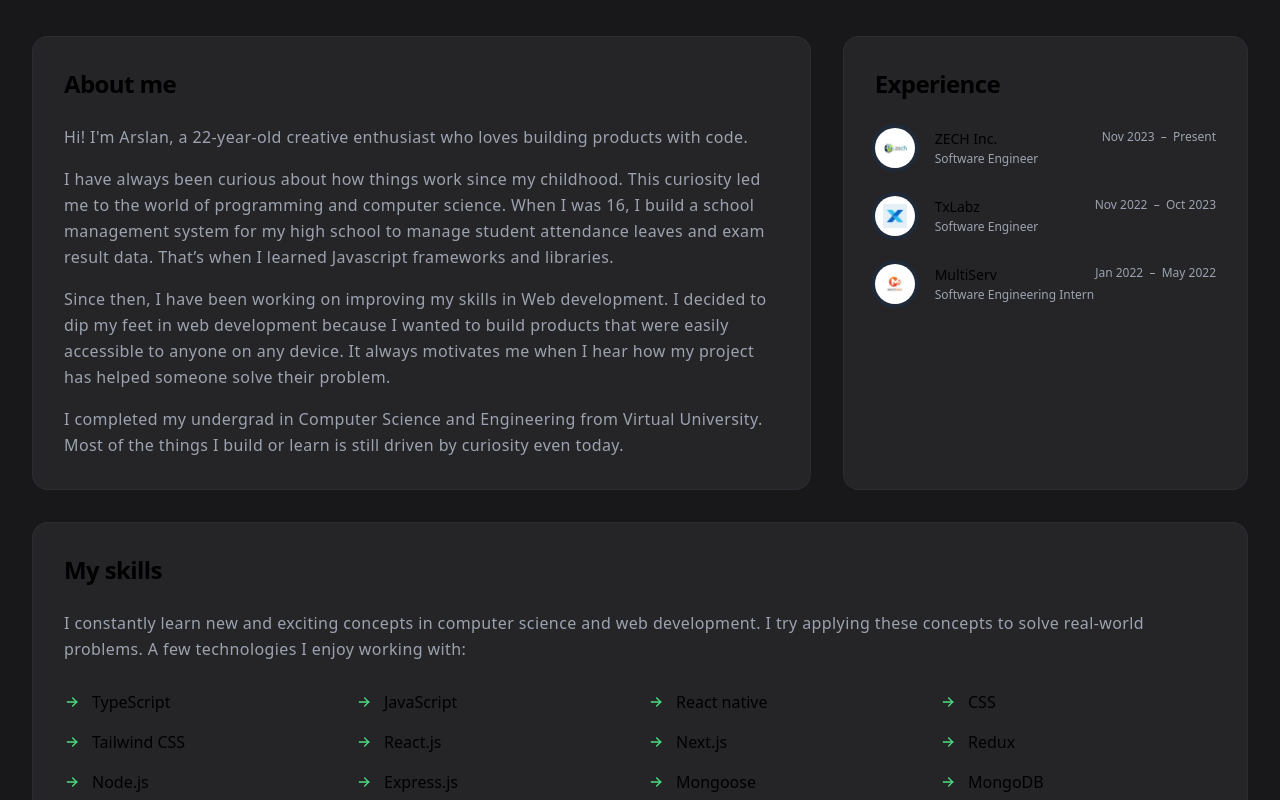
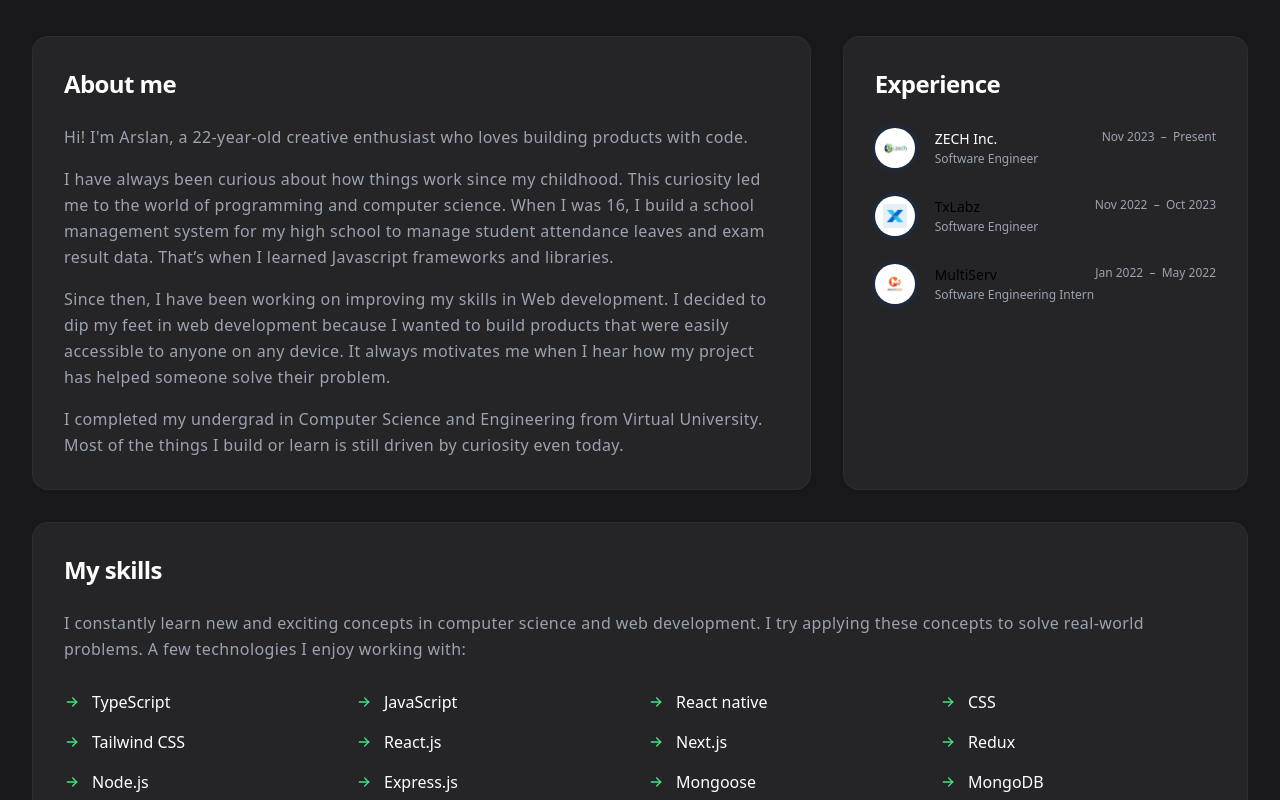
Before and after one commit to Arslan-chaudhry99/new-portfolio, a Next.js app: page / in a window 1280 px wide. Shown: the part 1140-1940 px from the top of the page. Built offline with nearby package versions, Linux system fonts and the light colour scheme.

Commit message:
Add missing colors

```diff
--- a/app/page.tsx
+++ b/app/page.tsx
@@ -226,7 +226,7 @@ export default function Page() {
                 >
                   <div className="absolute inset-0 bg-dots fade-y opacity-70"></div>
                   <div className="relative">
-                    <h2 className="text-2xl font-semibold tracking-tight">
+                    <h2 className="text-2xl font-semibold tracking-tight !text-white">
                       About me
                     </h2>
                     <div className="mt-6 space-y-4 tracking-wide leading-relaxed text-gray-400 font-medium">
@@ -266,7 +266,7 @@ export default function Page() {
                   <div className="lg:hidden text-center absolute inset-x-0 bottom-0 h-32 bg-gradient-to-b from-transparent to-75% to-[#1E1E21] rounded-b-2xl">
                     <button
                       style={{ background: "rgba(39, 39, 42, .9) !important" }}
-                      className="inline-flex items-center gap-1 group/button rounded-full hover:scale-105 focus:outline-none transition ring-offset-gray-900  shadow-xl shadow-black/20 ring-1 [&:not(:focus)]:ring-inset ring-gray-700/30 hover:bg-gray-700/70 focus:ring-gray-600 focus:ring-offset-2 text-sm font-medium px-4 py-2 mt-14"
+                      className="inline-flex items-center gap-1 group/button rounded-full hover:scale-105 focus:outline-none transition ring-offset-gray-900  shadow-xl shadow-black/20 ring-1 [&:not(:focus)]:ring-inset ring-gray-700/30 hover:bg-gray-700/70 focus:ring-gray-600 focus:ring-offset-2 text-sm font-medium px-4 py-2 mt-14 !text-white"
                       onClick={() => {
                         setReadMore(!readMore);
                       }}
@@ -281,7 +281,7 @@ export default function Page() {
                 >
                   <div className="absolute inset-0 bg-dots fade-y opacity-70"></div>
                   <div className="relative">
-                    <h2 className="text-2xl font-semibold tracking-tight">
+                    <h2 className="text-2xl font-semibold tracking-tight !text-white">
                       Experience
                     </h2>
 
@@ -302,7 +302,7 @@ export default function Page() {
                             <div className="ml-5">
                               <div className="flex flex-col-reverse items-start sm:flex-row justify-between gap-2 sm:gap-4">
                                 <a
-                                  className="font-medium text-sm hover:bg-gray-700 px-2 -ml-2 py-0.5 -my-0.5 rounded-full transition-colors"
+                                  className="font-medium text-sm hover:bg-gray-700 px-2 -ml-2 py-0.5 -my-0.5 rounded-full transition-colors !text-white"
                                   href="https://www.linkedin.com/company/zech-inc/"
                                   target="_blank"
                                   rel="noopener noreferrer"
@@ -399,7 +399,7 @@ export default function Page() {
               >
                 <div className="absolute inset-0 bg-dots fade-y opacity-70"></div>
                 <div className="relative flex flex-col items-start h-full">
-                  <h2 className="text-2xl font-semibold tracking-tight">
+                  <h2 className="text-2xl font-semibold tracking-tight !text-white">
                     My skills
                   </h2>
                   <p className="mt-6 space-y-4 tracking-wide leading-relaxed text-gray-400 font-medium">
@@ -409,7 +409,7 @@ export default function Page() {
                     working with:
                   </p>
                   <ul className="w-full grid sm:grid-cols-2 md:grid-cols-3 lg:grid-cols-4 gap-4 mt-7 font-medium">
-                    <li className="flex items-center gap-3 group">
+                    <li className="flex items-center gap-3 group !text-white">
                       <svg
                         xmlns="http://www.w3.org/2000/svg"
                         width="24"
@@ -428,7 +428,7 @@ export default function Page() {
                       </svg>
                       TypeScript
                     </li>
-                    <li className="flex items-center gap-3 group">
+                    <li className="flex items-center gap-3 group !text-white">
                       <svg
                         xmlns="http://www.w3.org/2000/svg"
                         width="24"
@@ -447,7 +447,7 @@ export default function Page() {
                       </svg>
                       JavaScript
                     </li>
-                    <li className="flex items-center gap-3 group">
+                    <li className="flex items-center gap-3 group !text-white">
                       <svg
                         xmlns="http://www.w3.org/2000/svg"
                         width="24"
@@ -466,7 +466,7 @@ export default function Page() {
                       </svg>
                       React native
                     </li>
-                    <li className="flex items-center gap-3 group">
+                    <li className="flex items-center gap-3 group !text-white">
                       <svg
                         xmlns="http://www.w3.org/2000/svg"
                         width="24"
@@ -485,7 +485,7 @@ export default function Page() {
                       </svg>
                       CSS
                     </li>
-                    <li className="flex items-center gap-3 group">
+                    <li className="flex items-center gap-3 group !text-white">
                       <svg
                         xmlns="http://www.w3.org/2000/svg"
                         width="24"
@@ -504,7 +504,7 @@ export default function Page() {
                       </svg>
                       Tailwind CSS
                     </li>
-                    <li className="flex items-center gap-3 group">
+                    <li className="flex items-center gap-3 group !text-white">
                       <svg
                         xmlns="http://www.w3.org/2000/svg"
                         width="24"
@@ -523,7 +523,7 @@ export default function Page() {
                       </svg>
                       React.js
                     </li>
-                    <li className="flex items-center gap-3 group">
+                    <li className="flex items-center gap-3 group !text-white">
                       <svg
                         xmlns="http://www.w3.org/2000/svg"
                         width="24"
@@ -542,7 +542,7 @@ export default function Page() {
                       </svg>
                       Next.js
                     </li>
-                    <li className="flex items-center gap-3 group">
+                    <li className="flex items-center gap-3 group !text-white">
                       <svg
                         xmlns="http://www.w3.org/2000/svg"
                         width="24"
@@ -561,7 +561,7 @@ export default function Page() {
                       </svg>
                       Redux
                     </li>
-                    <li className="flex items-center gap-3 group">
+                    <li className="flex items-center gap-3 group !text-white">
                       <svg
                         xmlns="http://www.w3.org/2000/svg"
                         width="24"
@@ -580,7 +580,7 @@ export default function Page() {
                       </svg>
                       Node.js
                     </li>
-                    <li className="flex items-center gap-3 group">
+                    <li className="flex items-center gap-3 group !text-white">
                       <svg
                         xmlns="http://www.w3.org/2000/svg"
                         width="24"
@@ -599,7 +599,7 @@ export default function Page() {
                       </svg>
                       Express.js
                     </li>
-                    <li className="flex items-center gap-3 group">
+                    <li className="flex items-center gap-3 group !text-white">
                       <svg
                         xmlns="http://www.w3.org/2000/svg"
                         width="24"
@@ -618,7 +618,7 @@ export default function Page() {
                       </svg>
                       Mongoose
                     </li>
-                    <li className="flex items-center gap-3 group">
+                    <li className="flex items-center gap-3 group !text-white">
                       <svg
                         xmlns="http://www.w3.org/2000/svg"
                         width="24"
@@ -637,7 +637,7 @@ export default function Page() {
                       </svg>
                       MongoDB
                     </li>
-                    <li className="flex items-center gap-3 group">
+                    <li className="flex items-center gap-3 group !text-white">
                       <svg
                         xmlns="http://www.w3.org/2000/svg"
                         width="24"
@@ -661,7 +661,7 @@ export default function Page() {
               </div>
             </section>
             <section className="container mx-auto px-8 2xl:px-32 mt-48">
-              <h2 className="text-3xl font-semibold tracking-tight leading-normal">
+              <h2 className="text-3xl font-semibold tracking-tight leading-normal !text-white">
                 Projects I Take the Most Pride In
               </h2>
               <div className="flex flex-col items-start gap-4 md:flex-row md:items-end justify-between">
--- a/app/projects/page.tsx
+++ b/app/projects/page.tsx
@@ -357,7 +357,7 @@ const Projects = () => {
                       ></div>
                       <div className="group-first/section:-mt-20 pt-24 pb-6 -mx-8 px-8 md:!mt-12 md:mr-10 md:py-0  sticky z-10 -top-px md:top-72 flex gap-8 items-center">
                         <div className="hidden md:block w-2 h-2 rounded-full bg-gray-500 ring-2 ring-offset-2 ring-offset-gray-900 ring-gray-600"></div>
-                        <h2 className="text-3xl md:text-4xl font-semibold lg:w-36 flex-shrink-0">
+                        <h2 className="text-3xl md:text-4xl font-semibold lg:w-36 flex-shrink-0 !text-white">
                           {item.year}
                         </h2>
                       </div>
```
